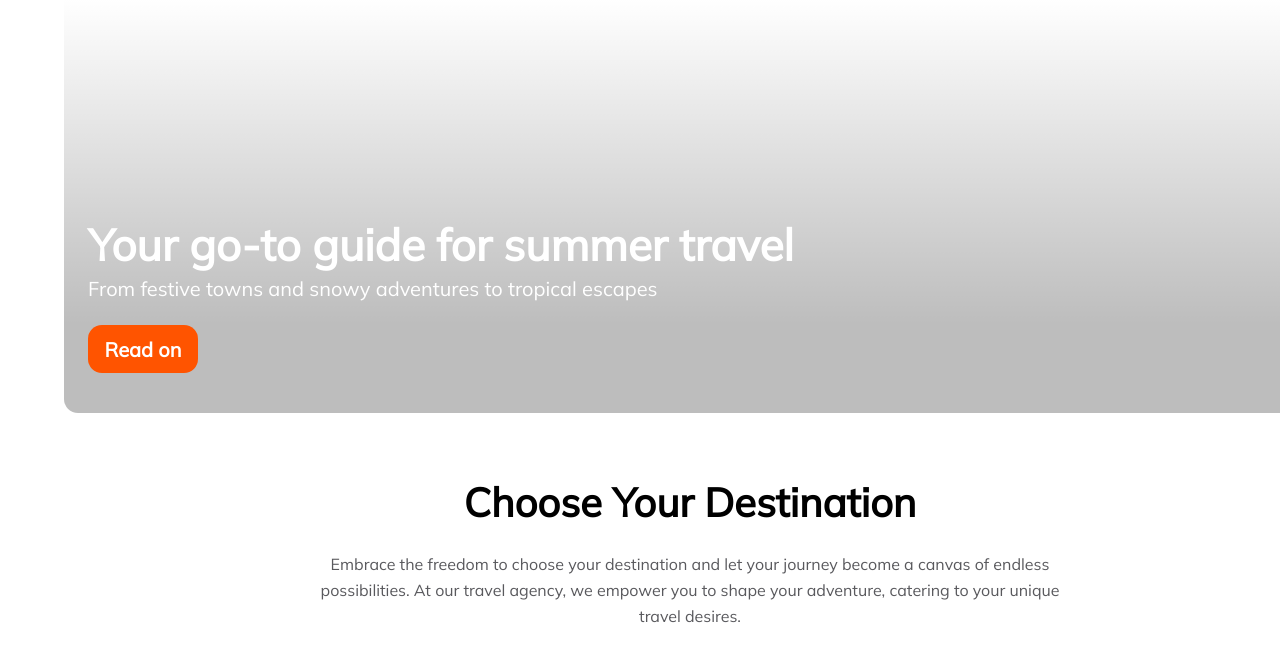
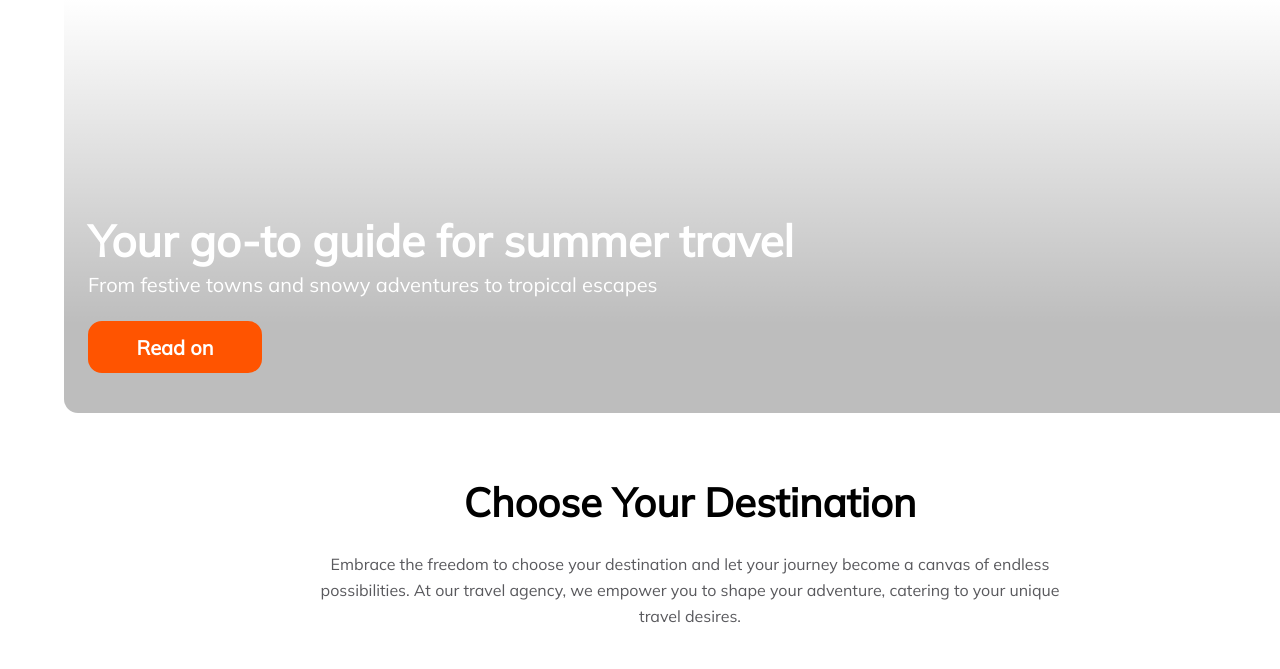
Before and after one commit to Tarek124/Assignment-2, a plain HTML site: page index.html in a window 1280 px wide. Shown: the part 1591-2260 px from the top of the page. Drawn offline with Linux system fonts and the light colour scheme.

Commit message:
Update style.css

```diff
--- a/style.css
+++ b/style.css
@@ -653,11 +653,11 @@ footer p {
   font-size: 20px;
 }
 .bonus-div button {
-  width: 110px;
+  width: 174px;
   color: #fff;
   font-size: 20px;
   font-weight: 800;
-  height: 48px;
+  height: 52px;
   border-radius: 14px;
   background: #ff5400;
   border: none;
```
